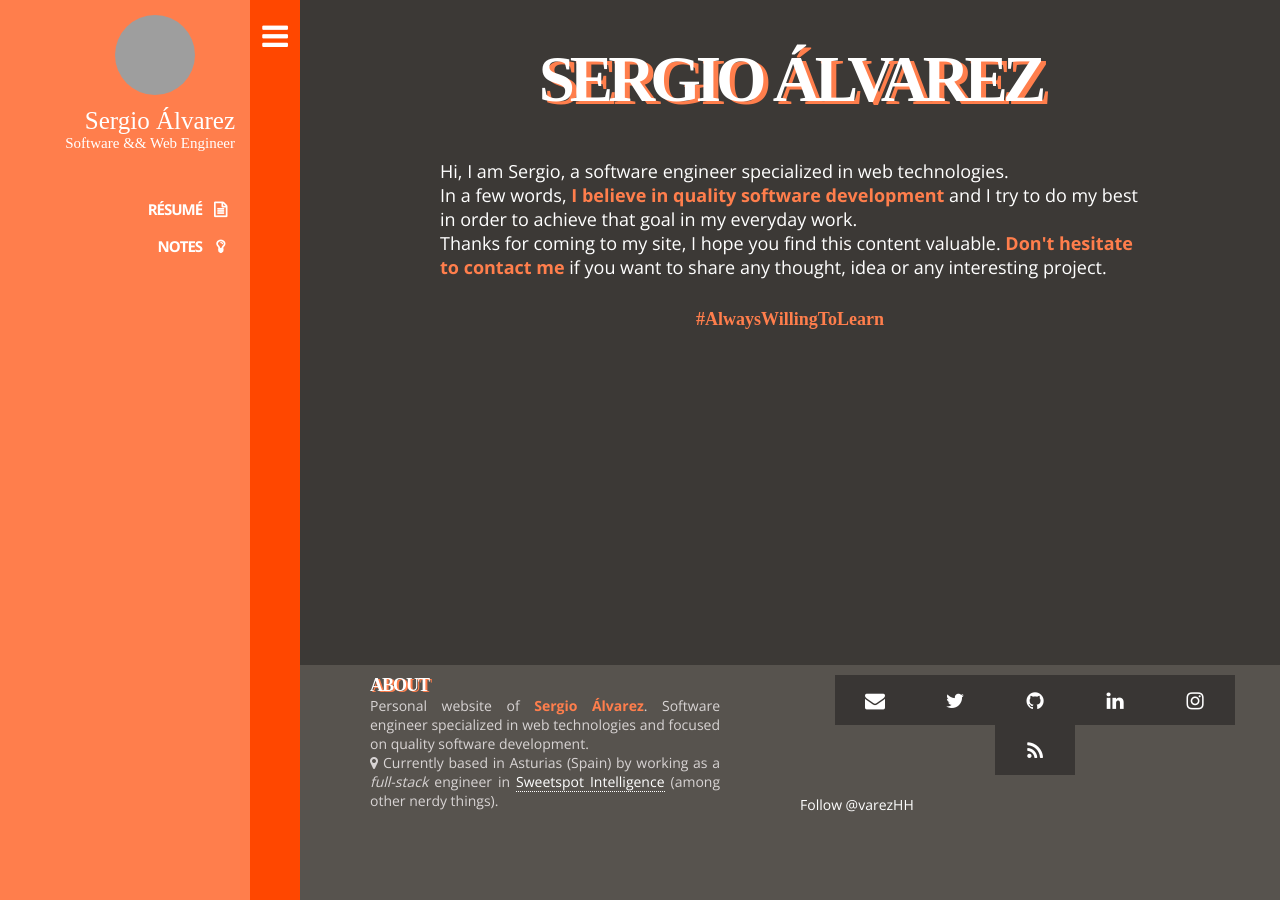
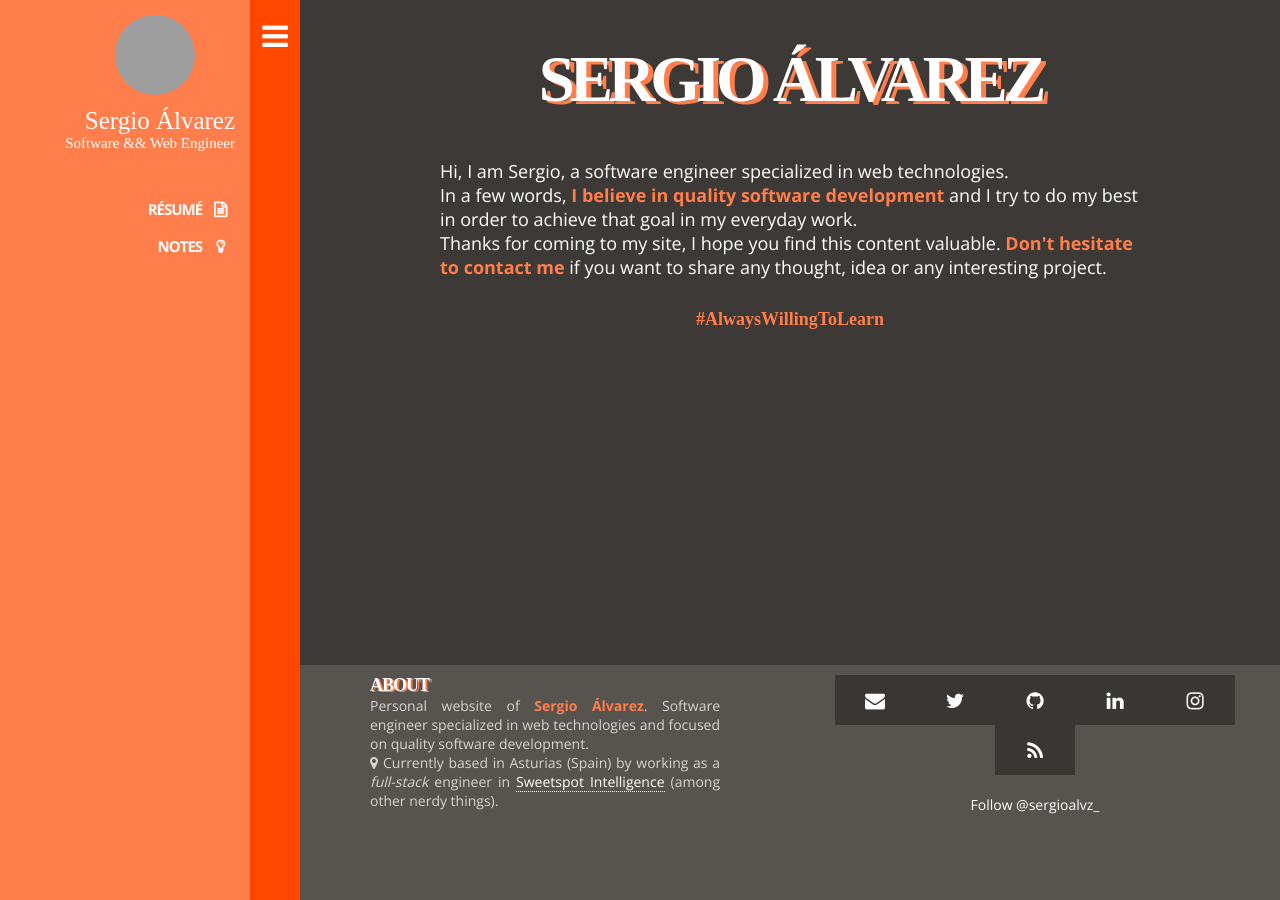
Before and after one commit to sergioalvz/sergioalvz.github.io, a Jekyll site: the page built from index.html, in a window 1280 px wide. Built offline with Jekyll 4.4.1, drawn with Linux system fonts in a browser that asks for light colours; nearby versions of some CDN libraries; some web fonts are replaced; Markdown is read by kramdown in place of the engine named in the settings; comment, search, counter and statistics services are not loaded; grey boxes are pictures that could not be loaded.

Commit message:
Update footer links

```diff
--- a/_includes/footer.html
+++ b/_includes/footer.html
@@ -12,16 +12,16 @@
           <a href="mailto:sergio@codecoolture.com"><i class="fa fa-envelope"></i></a>
         </div>
         <div>
-          <a href="https://twitter.com/varezHH" title="Twitter"><i class="fa fa-twitter"></i></a>
+          <a href="https://twitter.com/sergioalvz_" title="Twitter"><i class="fa fa-twitter"></i></a>
         </div>
         <div>
-          <a href="https://github.com/sergio-alvarez" title="Github"><i class="fa fa-github"></i></a>
+          <a href="https://github.com/sergioalvz" title="Github"><i class="fa fa-github"></i></a>
         </div>
         <div>
           <a href="http://es.linkedin.com/in/sergioalvarezsuarez" title="Linkedin"><i class="fa fa-linkedin"></i></a>
         </div>
         <div>
-          <a href="http://instagram.com/varezhh/" title="Instagram"><i class="fa fa-instagram"></i></a>
+          <a href="http://instagram.com/sergioalvz_" title="Instagram"><i class="fa fa-instagram"></i></a>
         </div>
         <div>
           <a href="/rss.xml" title="rss.xml"><i class="fa fa-rss"></i></a>
@@ -29,8 +29,8 @@
       </div>
 
       <div class="twitter-follow-button-wrapper">
-        <a class="twitter-follow-button" href="https://twitter.com/varezhh" data-show-count="true" data-lang="en">
-          Follow @varezHH
+        <a class="twitter-follow-button" href="https://twitter.com/sergioalvz_" data-show-count="true" data-lang="en">
+          Follow @sergioalvz_
         </a>
         <script>window.twttr=(function(d,s,id){var js,fjs=d.getElementsByTagName(s)[0],t=window.twttr||{};
           if(d.getElementById(id))return;js=d.createElement(s);js.id=id;js.src="https://platform.twitter.com/widgets.js";
--- a/_sass/_footer.scss
+++ b/_sass/_footer.scss
@@ -111,6 +111,7 @@
     .twitter-follow-button-wrapper {
       clear: both;
       padding-top: 20px;
+      text-align: center;
 
       .twitter-follow-button {
         margin: 0 auto;
```
